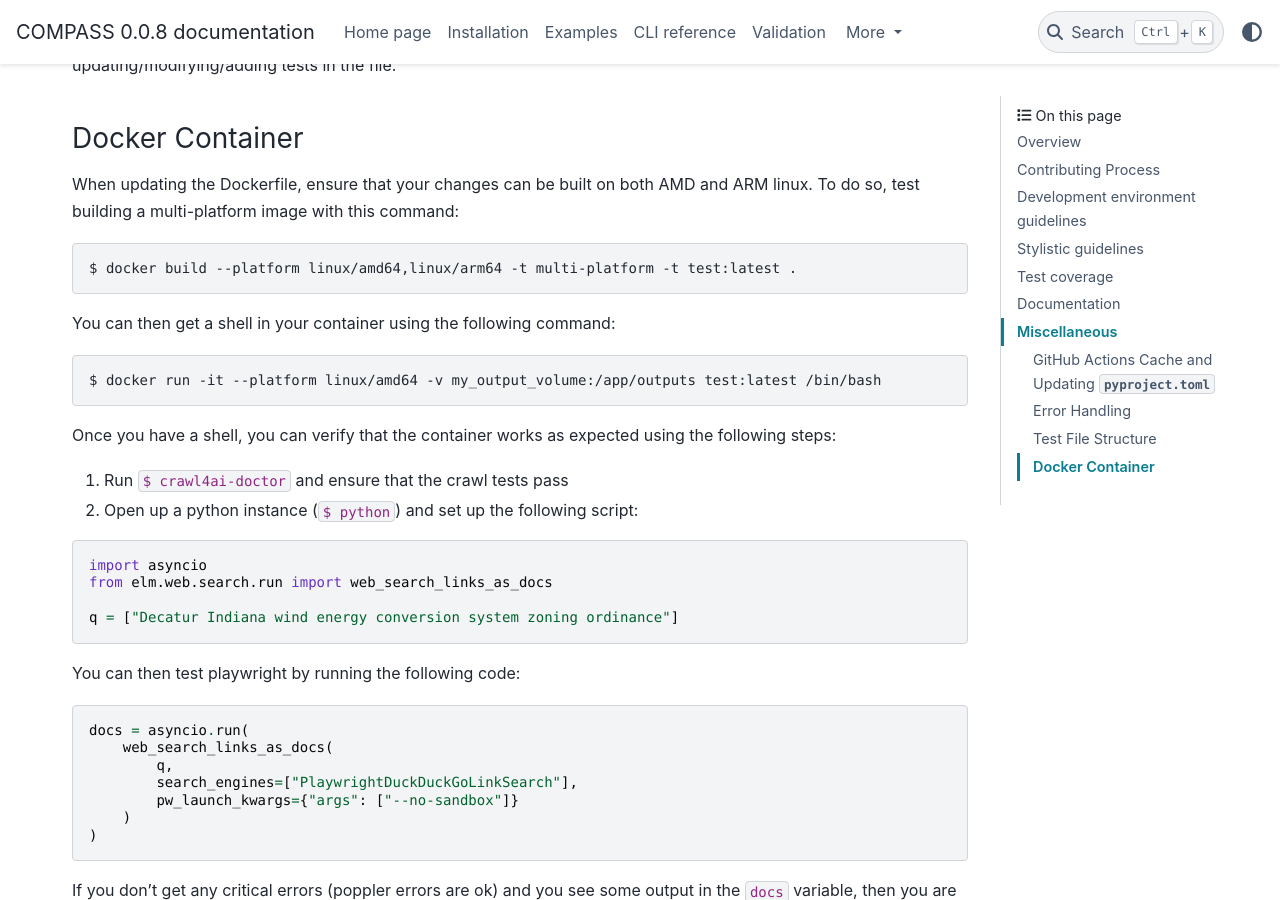
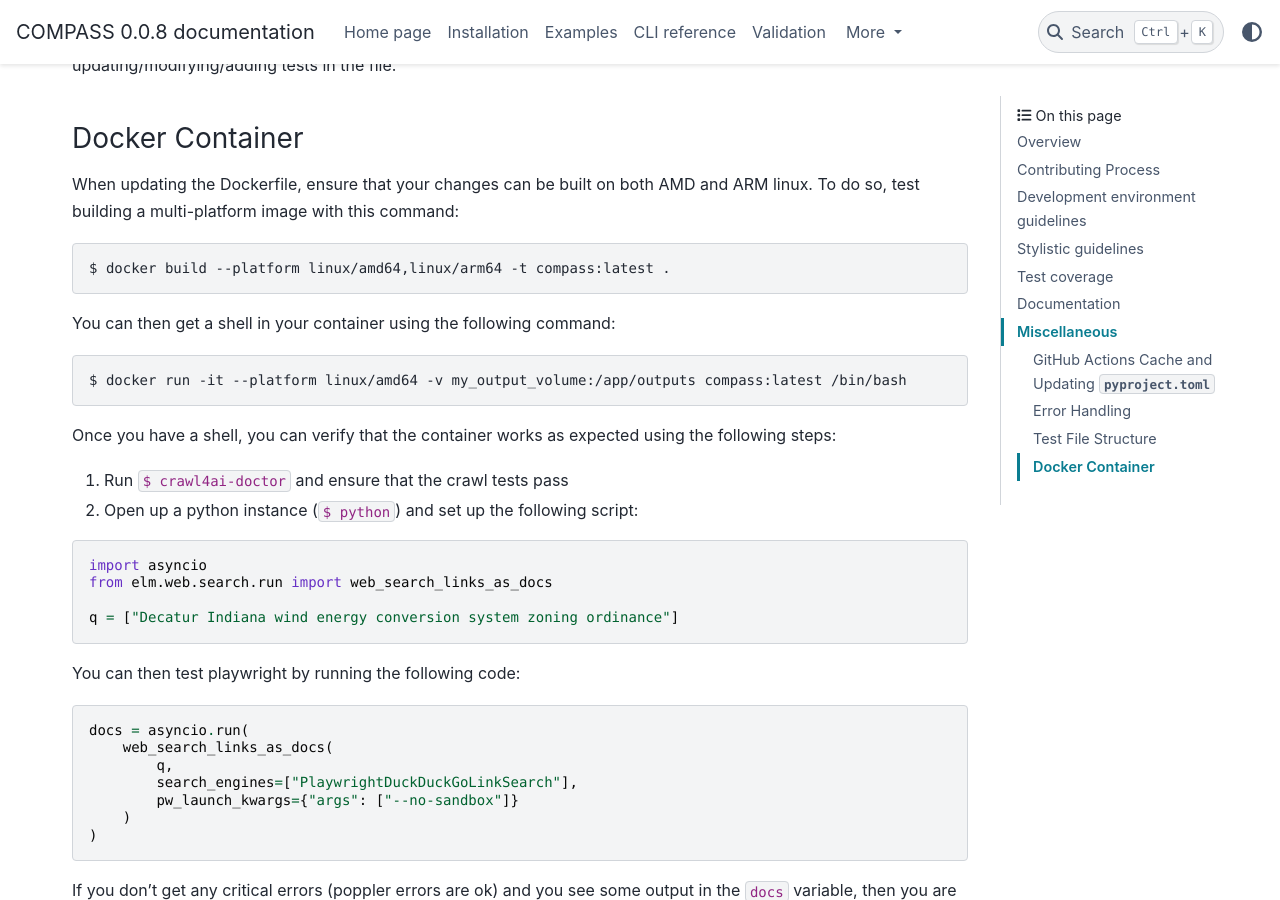
Before and after one commit to NREL/COMPASS, a Sphinx documentation site: the page built from docs/source/dev/README.rst, in a window 1280 px wide and 900 px high, scrolled down 6331 px. Built offline with Sphinx 7.4.7 and the PyData theme 0.15.4, drawn with Linux system fonts in a browser that asks for light colours; pages that are not in the unit, such as notebooks, are missing from menus; the version number is read from the project's files by our own code.

Commit message:
fix, doc: Single image tag to avoid confusion

```diff
--- a/docs/source/dev/README.rst
+++ b/docs/source/dev/README.rst
@@ -302,14 +302,14 @@ linux. To do so, test building a multi-platform image with this command:
 
 .. code-block:: shell
 
-    $ docker build --platform linux/amd64,linux/arm64 -t multi-platform -t test:latest .
+    $ docker build --platform linux/amd64,linux/arm64 -t compass:latest .
 
 
 You can then get a shell in your container using the following command:
 
 .. code-block:: shell
 
-    $ docker run -it --platform linux/amd64 -v my_output_volume:/app/outputs test:latest /bin/bash
+    $ docker run -it --platform linux/amd64 -v my_output_volume:/app/outputs compass:latest /bin/bash
 
 Once you have a shell, you can verify that the container works as expected using the following steps:
 
```
